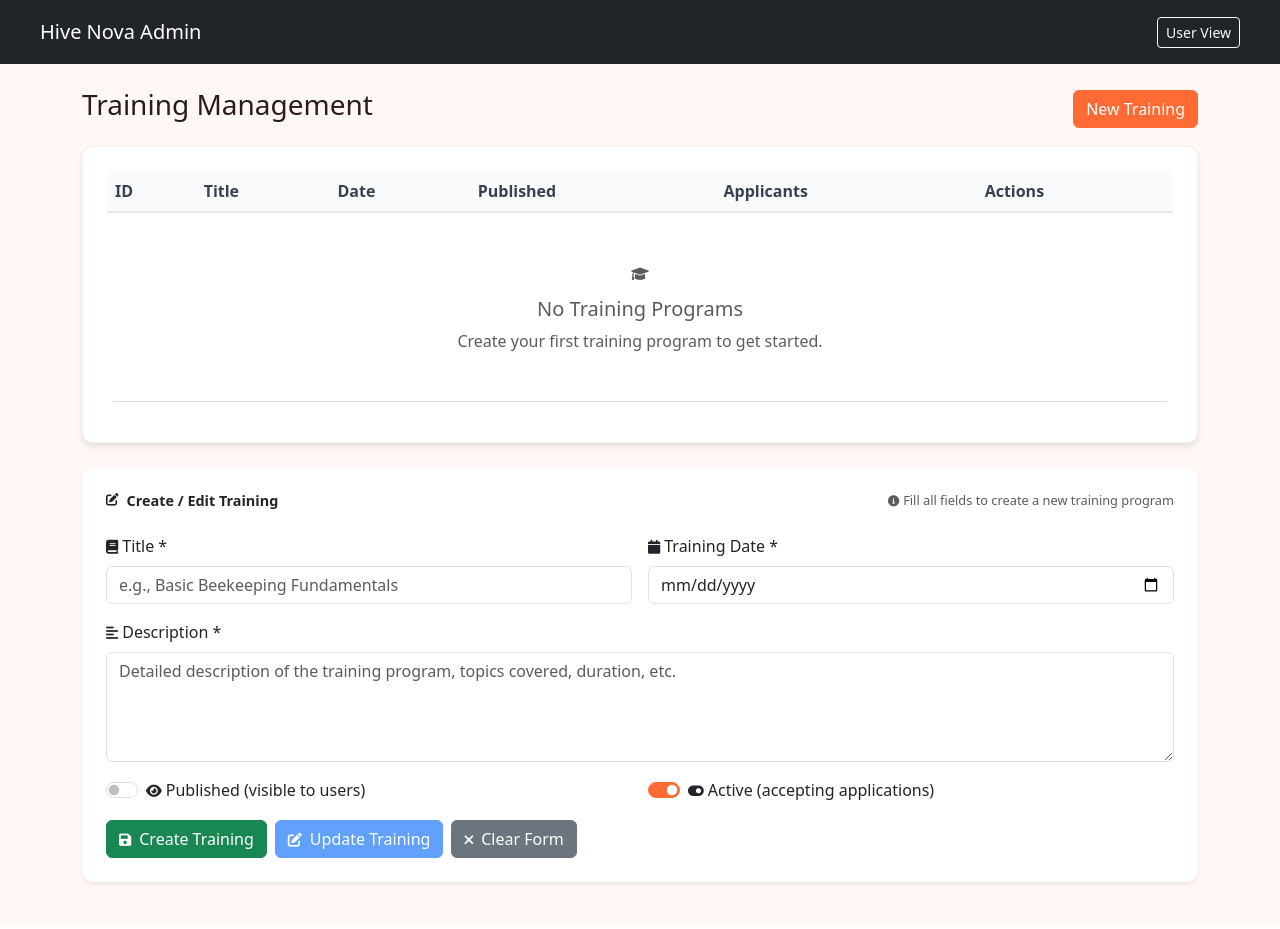
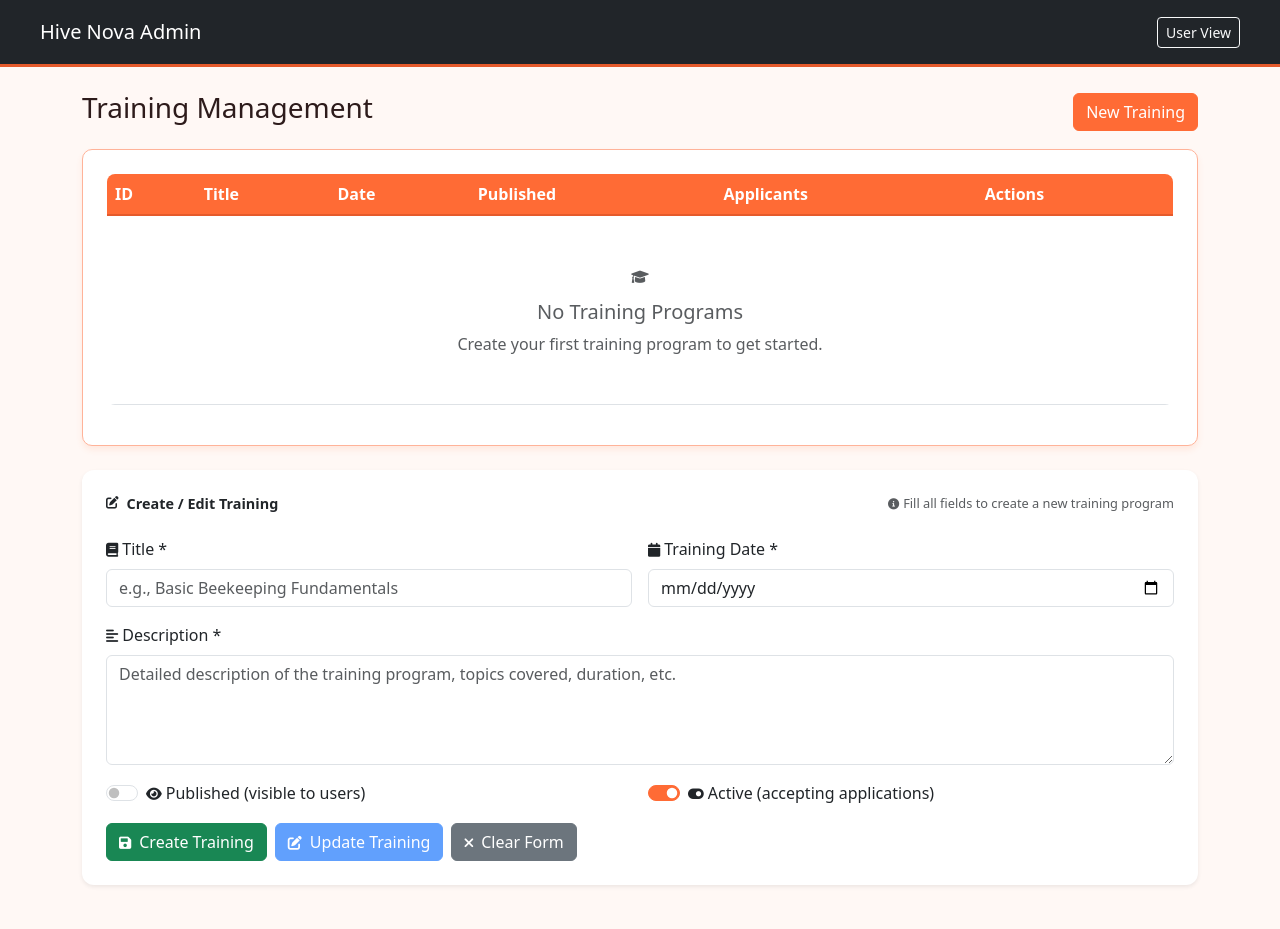
Before and after one commit to manzibahizi/smarthive, a PHP site: page /admin-training.html in a window 1280 px wide. Before the commit the page ends 886 px from the top, so only its background shows below. Run offline with PHP 8.4, Linux system fonts and the light colour scheme.

Commit message:
Apply vibrant orange theme everywhere - top bar, cards, tables, and all UI elements

```diff
--- a/public/css/style.css
+++ b/public/css/style.css
@@ -13,6 +13,8 @@
     --darker-color: #1a0f0f;
     --light-bg: #fff8f5;
     --border-color: #ffb399;
+    --navbar-color: #ff6b35;
+    --header-color: #ff6b35;
 }
 
 /* Global look and feel */
@@ -209,9 +211,9 @@
 
 .card {
     border-radius: 10px;
-    box-shadow: 0 4px 6px rgba(0, 0, 0, 0.1);
+    box-shadow: 0 4px 6px rgba(255, 107, 53, 0.1);
     margin-bottom: 20px;
-    border: 1px solid rgba(17, 24, 39, 0.06);
+    border: 1px solid var(--border-color);
     transition: box-shadow .2s ease, transform .2s ease;
 }
 
@@ -219,15 +221,23 @@
     padding: 1.5rem;
 }
 
+.card-header {
+    background: var(--primary-color);
+    color: #fff;
+    border-bottom: 2px solid var(--accent-color);
+    font-weight: 600;
+}
+
 .card:hover {
-    box-shadow: 0 4px 8px rgba(17, 24, 39, 0.08);
+    box-shadow: 0 4px 8px rgba(255, 107, 53, 0.15);
     transform: none;
 }
 
 .navbar {
     padding: 12px 16px;
-    background: var(--primary-color);
+    background: var(--navbar-color);
     color: #fff;
+    border-bottom: 3px solid var(--accent-color);
 }
 
 .navbar .navbar-brand, .navbar .nav-link {
@@ -428,10 +442,10 @@
 }
 
 .table thead th {
-    background: #f9fafb;
-    border-bottom: 2px solid #e5e7eb;
+    background: var(--primary-color);
+    border-bottom: 2px solid var(--accent-color);
     font-weight: 600;
-    color: #374151;
+    color: #fff;
 }
 
 /* Status badges */
```
Also changed, not shown: other parts of public/css/style.css (+13 -9 lines).
